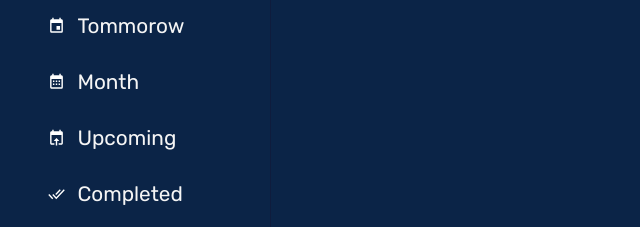
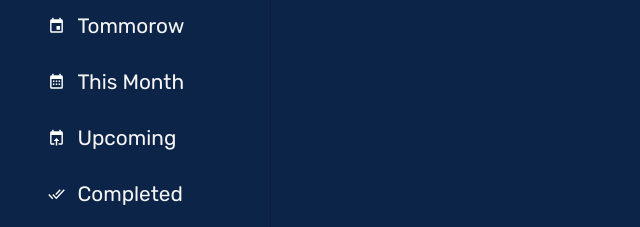
Before and after one commit to kaylubr/todo-list, a website built with webpack: page src/template.html in a window 1280 px wide. Shown: the part 211-438 px from the top of the page, 0-640 px from the left. Built offline with nearby package versions, Linux system fonts and the light colour scheme.

Commit message:
Change the 'Month' to 'This Month' in the nav bar

```diff
--- a/src/template.html
+++ b/src/template.html
@@ -26,7 +26,7 @@
       </li>
       <li id="month" class="nav-item">
         <img src="./icons/month.svg" alt="month">
-        <p>Month</p>
+        <p>This Month</p>
       </li>
       <li id="upcoming" class="nav-item">
         <img src="./icons/upcoming.svg" alt="upcoming">
```
